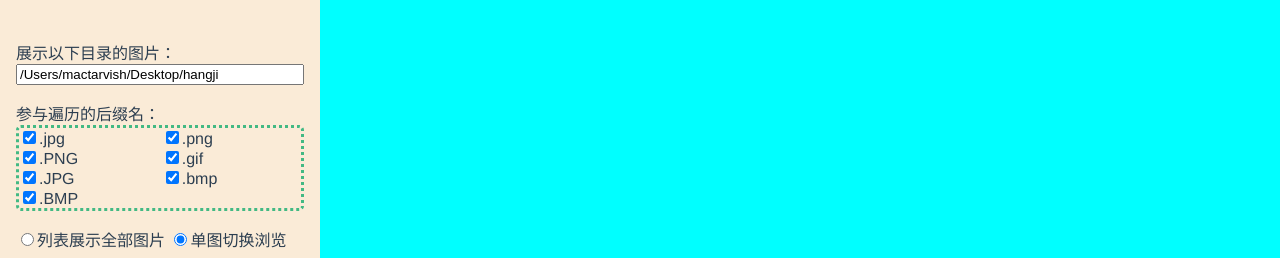
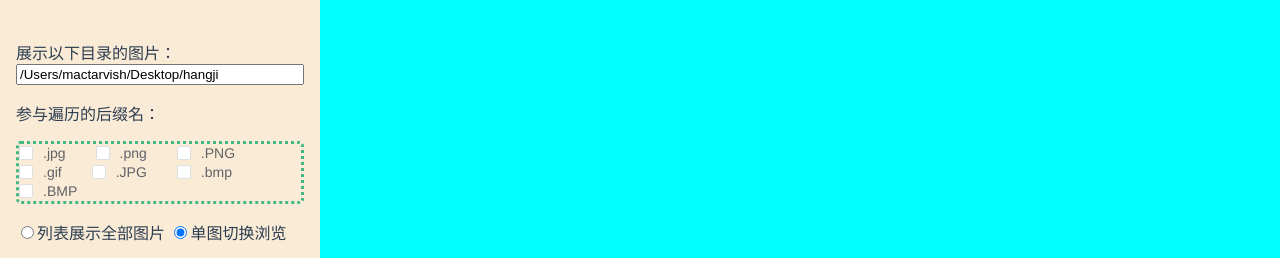
Before and after one commit to Mactarvish/vue-image-viewer, a Vue app: page / in a window 1280 px wide. Shown: the top 258 px of the page. Built offline with nearby package versions, Linux system fonts and the light colour scheme.

Commit message:
[feature] eleui

```diff
--- a/package.json
+++ b/package.json
@@ -9,6 +9,7 @@
   },
   "dependencies": {
     "core-js": "^3.8.3",
+    "element-ui": "^2.15.13",
     "jquery": "^3.6.3",
     "less-loader": "^6.2.0",
     "vue": "^2.6.14"
--- a/src/components/ImageViewer.vue
+++ b/src/components/ImageViewer.vue
@@ -10,13 +10,18 @@
         <input class="input-dir" type="text" v-model="srcDir">
       </div>
 
-      <div>
-        <div>参与遍历的后缀名：</div>
-        <div class="postfixes">
+      <div>参与遍历的后缀名：</div>
+      <div class="postfixes">
+        <el-checkbox-group v-model="postfixesChecked">
+          <!-- 必须有label，否则没法绑定到postfixesChecked里头 -->
+            <el-checkbox v-for="(item, index) in filenamePostfixes" :label="item" :key="index">{{ item }}</el-checkbox>
+        </el-checkbox-group>
+        <!-- <div class="postfixes">
           <label v-for="(item, index) in filenamePostfixes" :key="item.id">
             <input type="checkbox" v-model="postfixesChecked[index]" checked>{{ item }}
+            <el-radio type="radio" v-model="postfixesChecked[index]" checked>{{ item }}</el-radio>
           </label>
-        </div>
+        </div> -->
       </div>
 
       <div>
@@ -87,7 +92,8 @@ export default {
       errInfo: "",
       rootUrl: "http://localhost:8000",
       filenamePostfixes: [".jpg", ".png", ".PNG", ".gif", ".JPG", ".bmp", ".BMP"],
-      postfixesChecked: [true, true, true, true, true, true, true],
+      // postfixesChecked: [true, true, true, true, true, true, true],
+      postfixesChecked: [],
       singleBrowseMode: 1,
       curImageIndex: 0,
     };
--- a/src/main.js
+++ b/src/main.js
@@ -1,9 +1,12 @@
 import Vue from 'vue'
 import App from './App.vue'
 import axios from 'axios';
+import ElementUI from "element-ui"
+import "element-ui/lib/theme-chalk/index.css";
 
 Vue.config.productionTip = false
 Vue.prototype.$axios = axios;
+Vue.use(ElementUI);
 
 new Vue({
   render: h => h(App),
```
